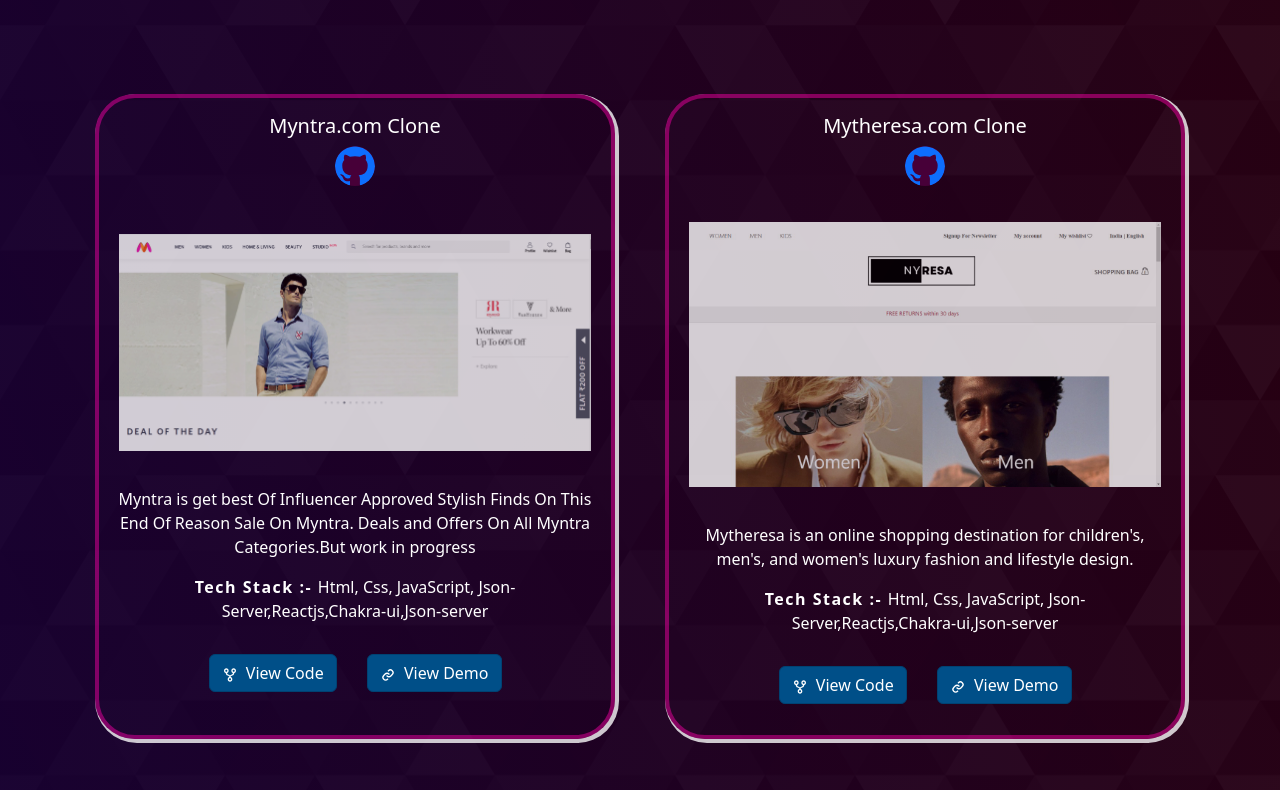
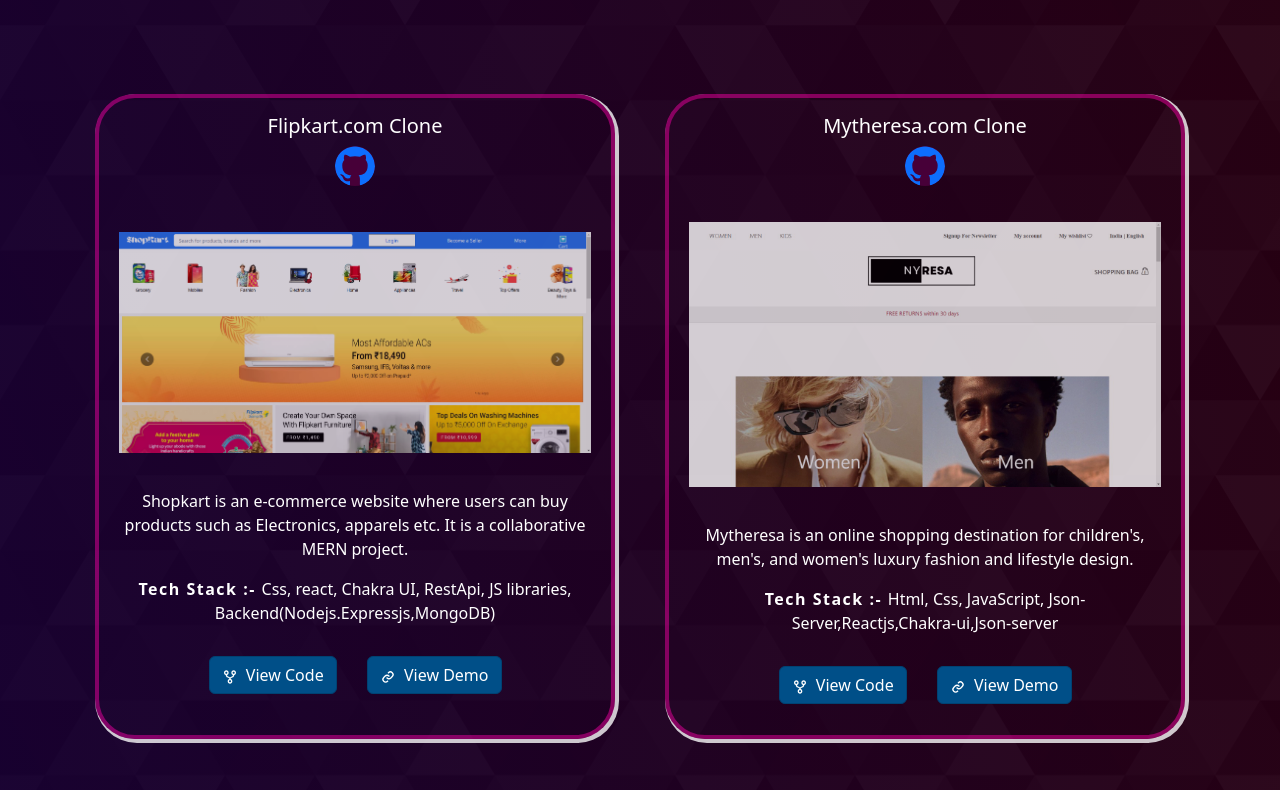
Before and after one commit to Yasin051197/Yasin051197.github.io, a React (Create React App) app: page / in a window 1280 px wide. Shown: the part 3650-4440 px from the top of the page. Built offline with nearby package versions, Linux system fonts and the light colour scheme.

Commit message:
added new project

```diff
--- a/src/components/Navbar.jsx
+++ b/src/components/Navbar.jsx
@@ -4,7 +4,7 @@
 import Nav from "react-bootstrap/Nav";
 import Container from "react-bootstrap/Container";
 import logo from "../Assets/Sp.jpg";
-import resume from "../Assets/"
+import resume from "../Assets/YASIM_JAMADAR_RESUME.pdf"
 function NavBar() {
   const [expand, updateExpanded] = useState(false);
   const [navColour, updateNavbar] = useState(false);
@@ -24,7 +24,6 @@
     }
   }
   const newtab = () => {
-    const resumeFileName = 'resume.pdf';
 
     // Create a new anchor element to trigger the download
     const downloadLink = document.createElement('a');
--- a/src/components/Projects/Projects.js
+++ b/src/components/Projects/Projects.js
@@ -3,7 +3,7 @@
 import ProjectCard from "./ProjectCards";
 import Tripadvisor from "../../Assets/Projects/Tripadvisor.webp"
  import Lovoda from "../../Assets/Projects/Lovoda.jpg";
- import Myntra from "../../Assets/Projects/Myntra.png"
+ import Shopkart from "../../Assets/Projects/Shopkart.png"
  import Mytheresa from "../../Assets/Projects/Mytheresa.jpeg"
 function Projects() {
   return (
@@ -52,14 +52,15 @@
              {/* myntra.com Clone -------------------------------------------------------------------*/}
              <Col md={6} className="project-card">
               <ProjectCard
-                imgPath={Myntra}
+                imgPath={Shopkart}
                 isBlog={false}
-                title="Myntra.com Clone"
-                tool= "Html, Css, JavaScript, Json-Server,Reactjs,Chakra-ui,Json-server"
-                description="Myntra is get best Of Influencer Approved Stylish Finds On This End Of Reason Sale On Myntra.
-                Deals and Offers On All Myntra Categories.But work in progress"
-                link="https://github.com/Yasin051197/Myntra_Clone"
-                demoLink="https://zesty-daifuku-470069.netlify.app/"
+                title="Flipkart.com Clone"
+                tool= "Css, react, Chakra UI, RestApi, JS libraries, Backend(Nodejs.Expressjs,MongoDB)"
+                description="Shopkart is an e-commerce website where users
+                can buy products such as Electronics, apparels etc. It
+                is a collaborative MERN project."
+                link="https://github.com/kiranbhil/flipkart-clone"
+                demoLink="https://shopkartclone.netlify.app/"
               />
             </Col>
             {/* Mytheresa.com Clone -------------------------------------------------------------------*/}
--- a/src/components/Resume/Resume.js
+++ b/src/components/Resume/Resume.js
@@ -2,17 +2,27 @@
 import { Container, Row, Col } from "react-bootstrap";
 import Button from "react-bootstrap/Button";
 import Resumecontent from "./ResumeContent";
-import pdf from "../../Assets/fw20_1091-YASIM-JAMADAR-RESUME.pdf";
+import pdf from "../../Assets/YASIM_JAMADAR_RESUME.pdf";
 import { AiOutlineDownload } from "react-icons/ai";
 
 function Resume() {
+  const download=()=>{
+    const downloadLink = document.createElement('a');
+    downloadLink.href = pdf;
+    downloadLink.download = pdf;
+
+    // Append the anchor element to the document, trigger the download, and remove the element
+    document.body.appendChild(downloadLink);
+    downloadLink.click();
+    document.body.removeChild(downloadLink);
+  }
   return (
     <div className="resume-background activeNavlink" id="scrollResume">
       {/* <Particle2 /> */}
       <Container fluid className="resume-section">
         <Container>
           <Row style={{ justifyContent: "center", position: "relative" }}>
-            <Button variant="primary" href={pdf} target="_blank">
+            <Button onClick={download}>
               <AiOutlineDownload />
               &nbsp;Download CV
             </Button>
@@ -45,7 +55,7 @@
             </Col>
           </Row>
           <Row style={{ justifyContent: "center", position: "relative" }}>
-            <Button variant="primary" href={"https://drive.google.com/file/d/1FFouTtdWaUCz27yqQ5pA3sZcEn3zt5nJ/view?usp=sharing"} target="_blank">
+            <Button variant="primary" href={"https://drive.google.com/file/d/1XMKaCXuj8A_TLv_CDZ5J7OzLzJyRxu07/view?usp=sharing"} target="_blank">
               <AiOutlineDownload />
               &nbsp;Download CV From Google Drive
             </Button>
```
Also changed, not shown: src/Assets/Projects/Shopkart.png (added).
